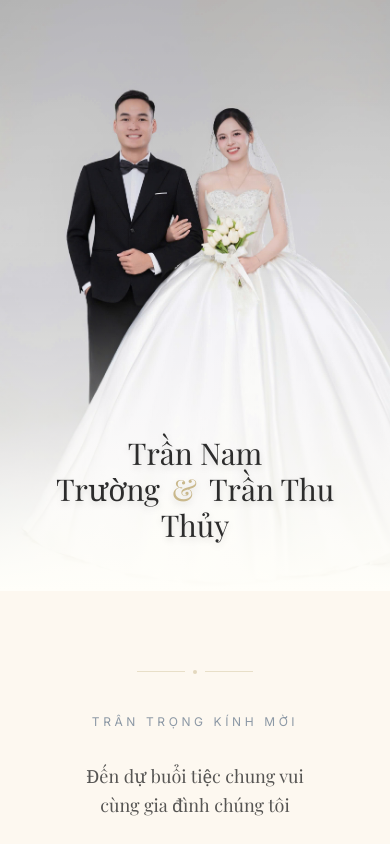
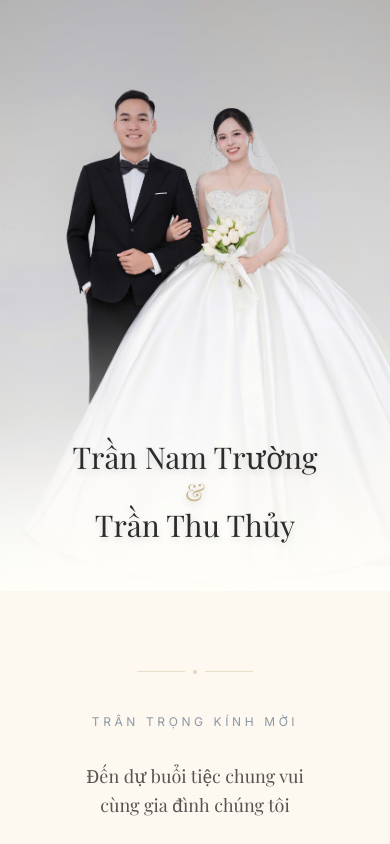
Before and after one commit to lehoong/thiep-cuoi-nam-truong, a React (Vite) app: page / in a window 390 px wide. Both pictures are taken after a click on the button "MỞ THIỆP". Shown: the top 844 px of the page. Built offline with nearby package versions, Linux system fonts and the light colour scheme; a web font is replaced by a local one.

Commit message:
Tinh chỉnh UI chữ Hero trên mobile và thêm tính năng Gửi phản hồi lại ở RSVP

```diff
--- a/src/components/wedding/RSVPSection.tsx
+++ b/src/components/wedding/RSVPSection.tsx
@@ -71,6 +71,18 @@ export default function RSVPSection() {
     }
   };
 
+  const handleReset = () => {
+    localStorage.removeItem(STORAGE_KEY);
+    localStorage.removeItem("wedding-rsvp-attending");
+    setForm({
+      name: "",
+      attending: null,
+      guests: 1,
+    });
+    setError(false);
+    setSubmitted(false);
+  };
+
   return (
     <section className="py-20 px-6 bg-[#FFFEF9]" aria-label="Xác nhận tham dự">
       <div
@@ -98,7 +110,8 @@ export default function RSVPSection() {
               key="success"
               initial={{ opacity: 0, y: 10 }}
               animate={{ opacity: 1, y: 0 }}
-              transition={{ duration: 0.5 }}
+              exit={{ opacity: 0, y: -10 }}
+              transition={{ duration: 0.4 }}
             >
               <div className="text-center py-12 px-6 border border-[#C9B88C]/20 bg-white/50">
                 <div className="text-3xl mb-4">
@@ -114,6 +127,15 @@ export default function RSVPSection() {
                     ? "Chúng tôi rất mong được gặp bạn."
                     : "Chúng tôi rất tiếc!"}
                 </p>
+                <div className="mt-6 pt-4 border-t border-[#C9B88C]/15">
+                  <button
+                    type="button"
+                    onClick={handleReset}
+                    className="font-sans text-xs tracking-wider text-[#1B3A5C]/70 hover:text-[#1B3A5C] underline underline-offset-4 decoration-[#C9B88C]/60 hover:decoration-[#1B3A5C] transition-all cursor-pointer inline-flex items-center gap-1.5 focus:outline-none"
+                  >
+                    <span>Gửi thêm phản hồi khác</span>
+                  </button>
+                </div>
               </div>
             </motion.div>
           ) : (
--- a/src/pages/Index.tsx
+++ b/src/pages/Index.tsx
@@ -47,11 +47,11 @@ export default function Index() {
 
             {/* Subtle name overlay */}
             <div className="absolute bottom-12 left-0 right-0 text-center px-6">
-              <p className="font-serif text-3xl sm:text-4xl text-[#2C2C2C] drop-shadow-md">
-                {weddingConfig.couple.groom.name}
-                <span className="text-[#C9B88C] mx-3">&</span>
-                {weddingConfig.couple.bride.name}
-              </p>
+              <h1 className="font-serif text-3xl sm:text-4xl text-[#2C2C2C] drop-shadow-md flex flex-col sm:flex-row items-center justify-center gap-1 sm:gap-3">
+                <span className="whitespace-nowrap">{weddingConfig.couple.groom.name}</span>
+                <span className="text-[#C9B88C] text-2xl sm:text-3xl font-normal leading-none">&</span>
+                <span className="whitespace-nowrap">{weddingConfig.couple.bride.name}</span>
+              </h1>
             </div>
           </section>
 
```
Also changed, not shown: 1 other file (tests, documents, lock files or other folders).
